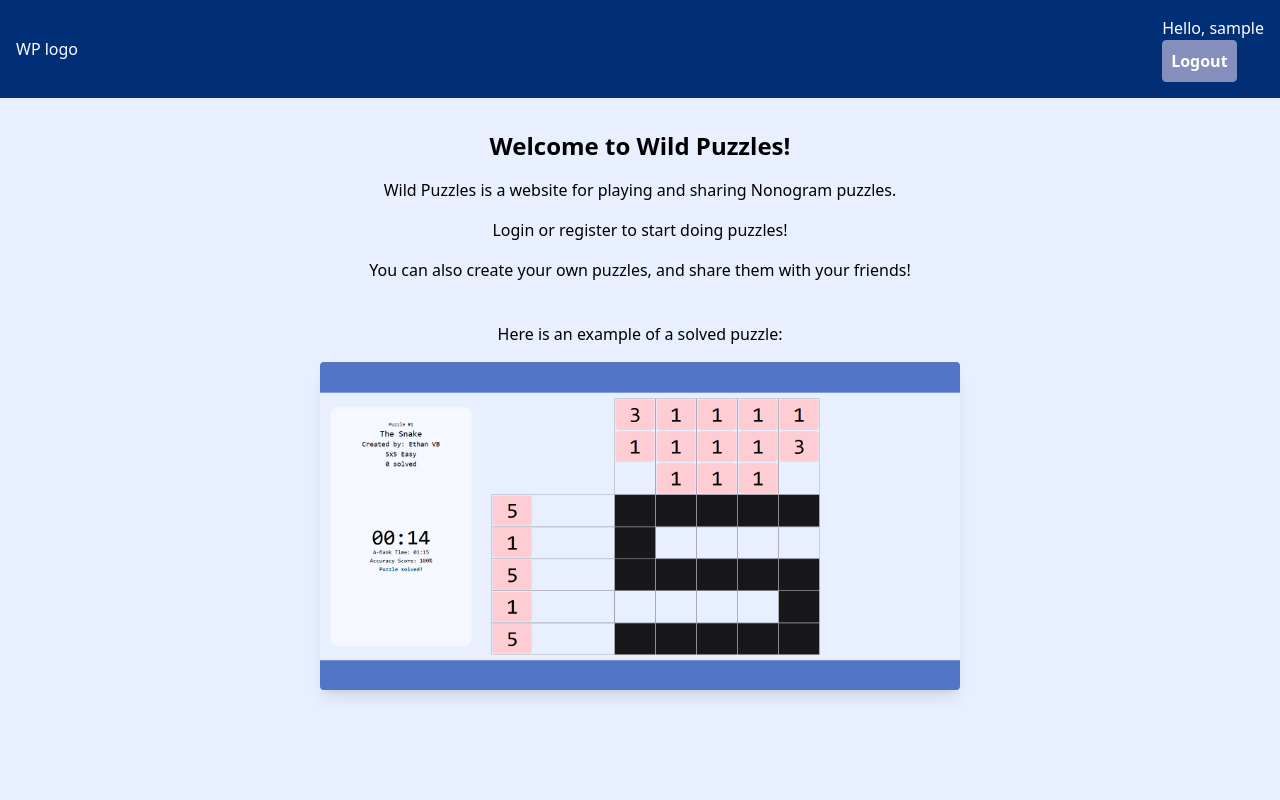
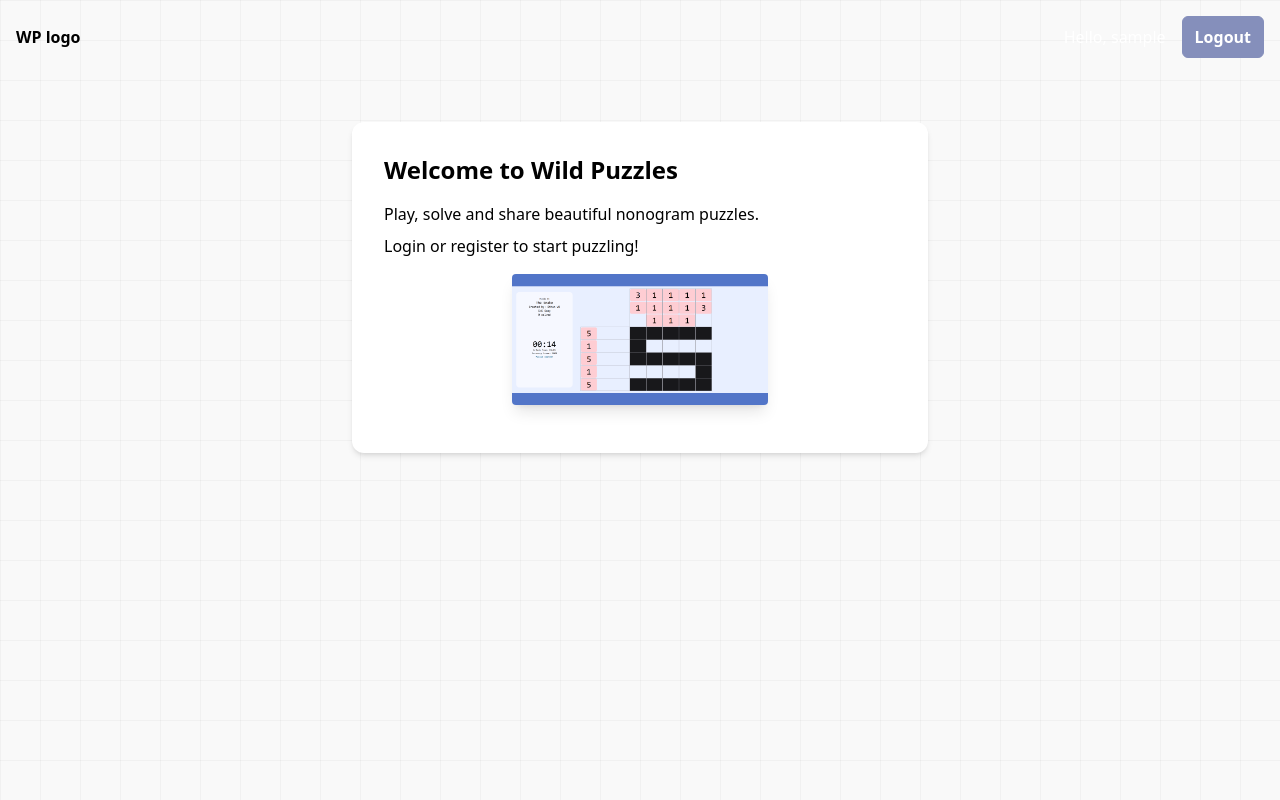
Before and after one commit to EthanVB123/CITS3403_GroupProject, a Flask app: page / in a window 1280 px wide. Run offline with Flask 3, Linux system fonts and the light colour scheme; the visitor is signed in with stand-in values (Sample User, id 1); some libraries are stand-ins or nearby versions.

Commit message:
Added the design for the home page to match the rest, however the design for the buttons were through a css file because it was complicated to do through a tailwind file-Had no time

```diff
--- /dev/null
+++ b/app/static/home_page.css
@@ -0,0 +1,27 @@
+.button {
+  font-weight: 600;
+  padding: 0.5rem 0.75rem;
+  border-radius: 0.375rem;
+  border: 1px solid;
+  cursor: pointer;
+}
+
+.btn_logio {
+  border-color: #858fbb;
+  background-color: #858fbb;
+  color: white;
+}
+
+.btn_logio:hover {
+  border-color: #5275c8;
+}
+
+.reigister_btn {
+  border-color: #8ca9ff;
+  background-color: #8ca9ff;
+  color: white;
+}
+
+.reigister_btn:hover {
+  border-color: #5275c8;
+}
--- a/app/templates/homePage.html
+++ b/app/templates/homePage.html
@@ -5,36 +5,34 @@
     <meta name="viewport" content="width=device-width, initial-scale=1.0">
     <title>Wild Puzzles</title>
     <script src="https://cdn.tailwindcss.com"></script>
-    <style>
-        :root {
-            --backgroundColour: #e8efff;
-            --barColour: #002f77; /*#004591 or #5275c8 other possible colours*/
-            --boxText: #f6f8ff;
-        }
-    </style>
+     <link rel="stylesheet" href="{{url_for('static', filename='home_page.css')}}" />
+
 </head>
-<body style="background-color: var(--backgroundColour);" class="font-sans h-screen">
-    <header style="background-color: var(--barColour);" class="w-full flex justify-between items-center p-4">
-        <span class="text-white logo">WP logo</span>
-        <span id="navbar" class="navbar">
+<body class="min-h-screen bg-white text-black font-sans"
+      style="background-color: #f9f9f9; background-image: linear-gradient(to right, rgba(0,0,0,0.03) 1px, transparent 1px), linear-gradient(to bottom, rgba(0,0,0,0.03) 1px, transparent 1px); background-size: 40px 40px;">
+
+    <header class="w-full flex justify-between items-center p-4">
+        <span class="text-black font-bold">WP logo</span>
+       <div class="flex items-center gap-4">
             {% if current_user.is_authenticated %}
                 <p class="text-white">Hello, {{ current_user.username }}</p>
-                <button onclick="location.href='/logout'" class="font-semibold border px-2 py-2 rounded" style="border-color: #858fbb; background-color: #858fbb; color: white;" onmouseover="this.style.borderColor='#5275c8'" onmouseout="this.style.borderColor='#858fbb'">Logout</button>
+                <button class="button btn_logio" onclick="location.href='/logout'" >Logout</button>
             {% else %}
-                <button onclick="location.href='/login'" class="font-semibold border px-2 py-2 rounded" style="border-color: #858fbb; background-color: #858fbb; color: white;" onmouseover="this.style.borderColor='#5275c8'" onmouseout="this.style.borderColor='#858fbb'">Login</button>
-                <button onclick="location.href='/register'" class="font-semibold border px-2 py-2 rounded" style="border-color: #8ca9ff; background-color: #8ca9ff; color: white;" onmouseover="this.style.borderColor='#5275c8'" onmouseout="this.style.borderColor='#8ca9ff'">Register</button>
+                <button class="button btn-logio" onclick="location.href='/login'" class="font-semibold border px-2 py-2 rounded" style="border-color: #858fbb; background-color: #858fbb; color: white;" onmouseover="this.style.borderColor='#5275c8'" onmouseout="this.style.borderColor='#858fbb'">Login</button>
+                <button class="button reigister_btn" onclick="location.href='/register'" class="font-semibold border px-2 py-2 rounded" style="border-color: #8ca9ff; background-color: #8ca9ff; color: white;" onmouseover="this.style.borderColor='#5275c8'" onmouseout="this.style.borderColor='#8ca9ff'">Register</button>
             {% endif %}
-        </span>
+       </div>
     </header>
 
-    <main class="text-center mt-8">
-        <h2 class="text-2xl font-semibold mb-4">Welcome to Wild Puzzles!</h2>
-            <p class="mb-4">Wild Puzzles is a website for playing and sharing Nonogram puzzles.</p>
-            <p class="mb-4">Login or register to start doing puzzles!</p>
-            <p class="mb-4">You can also create your own puzzles, and share them with your friends!</p>
-            <br>
-            <p class="mb-4">Here is an example of a solved puzzle:</p>
+    <main class="max-w-6xl mx-auto px-6 py-12">
+        <div class="flex justify-center">
+      <div class="bg-white p-8 rounded-xl shadow-md w-full max-w-xl">
+        <h2 class="text-2xl font-bold mb-4">Welcome to Wild Puzzles</h2>
+        <p class="mb-2 font-medium">Play, solve and share beautiful nonogram puzzles.</p>
+        <p class="mb-4 font-medium">Login or register to start puzzling!</p>
             <img src="{{url_for('static', filename='example-puzzle.png')}}" alt="Example of a solved puzzle" class="mx-auto mb-4 w-1/2 rounded shadow-lg">
+      </div>
+        </div>
     </main>
 </body>
 </html>
```
